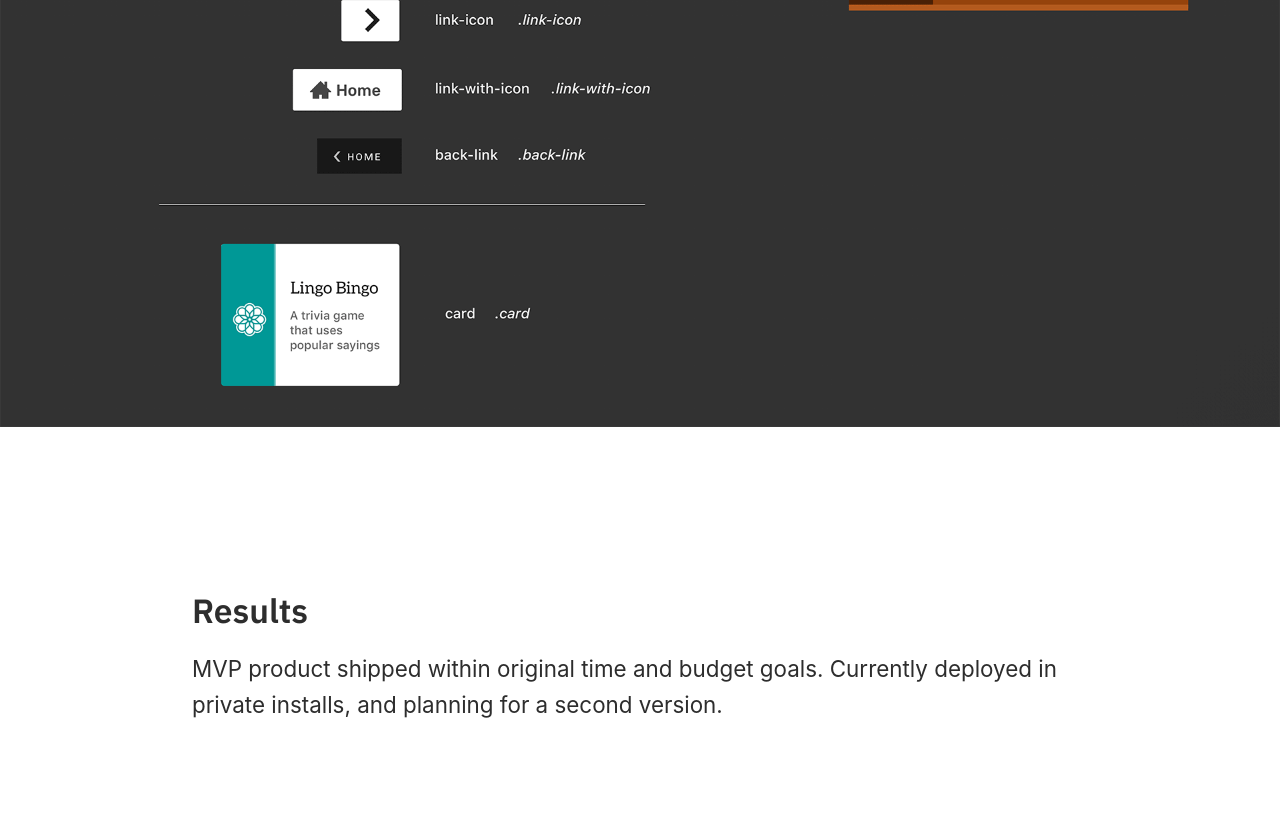
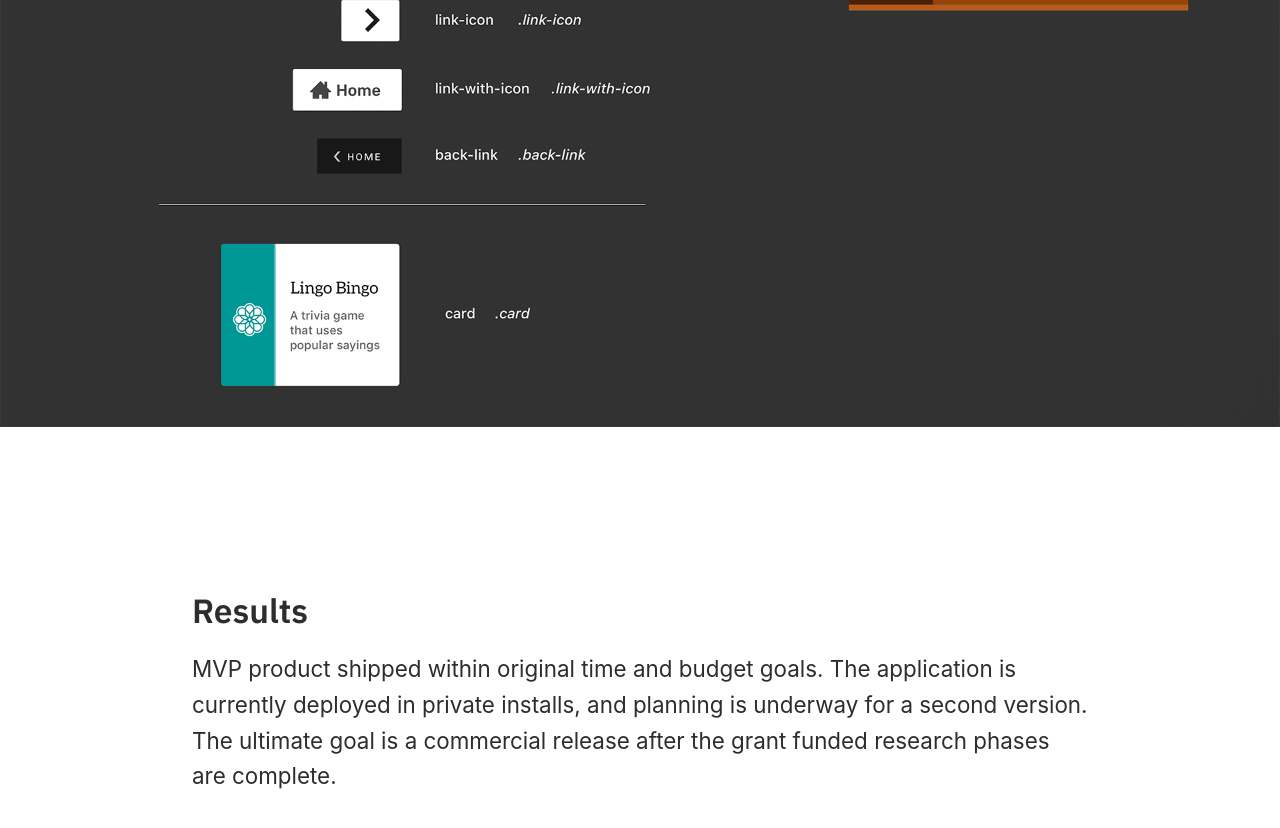
Before and after one commit to browningeric/browningeric, a Jekyll site: the page built from case-studies/hearthstone.html, in a window 1280 px wide and 900 px high, scrolled down 4945 px. Shown: the top 828 px of the window. Built offline with Jekyll 4.4.1, drawn with Linux system fonts in a browser that asks for light colours; some web fonts are replaced.

```diff
--- a/case-studies/hearthstone.html
+++ b/case-studies/hearthstone.html
@@ -49,7 +49,7 @@ title: Case Study | Hearthstone Alzheimer Care App
   <section>
     <div class="container">
       <h2>Results</h2>
-      <p>MVP product shipped within original time and budget goals. Currently deployed in private installs, and planning for a second version.</p>
+      <p>MVP product shipped within original time and budget goals. The application is currently deployed in private installs, and planning is underway for a second version. The ultimate goal is a commercial release after the grant funded research phases are complete.</p>
     </div>
   </section>
   </div>
--- a/case-studies/peak-telematics.html
+++ b/case-studies/peak-telematics.html
@@ -67,7 +67,7 @@ title: Case Study | Peak Telematics Darby App
 
     <div class="container">
       <h2>Results</h2>
-      <p>MVP product launched within original timeframe goals. Product acquired by Azuga, who is currently representing it.</p>
+      <p>MVP product launched within original timeframe goals. The application worked well for a lengthy sales cycle, eventually being by acquired Azuga, who is currently representing it.</p>
     </div>
   </section>
 </body>
--- a/detailsdetails.html
+++ b/detailsdetails.html
@@ -11,7 +11,7 @@ title: Hi InVision, I'm Eric Browning
     <section>
       <div class="introduction">
         <img alt="Invision logo" class="invision-header-image" src="{{base}}/assets/images/invision/InVision-icon-pink.png">
-        <h1>Hi InVision, I'm Eric Browning, a designer bridging technical and creative teams to build better products.</h1>
+        <h1>Hi InVision I'm Eric Browning, a designer bridging technical and creative teams to build better products.</h1>
         <p>I’m looking to grow my leadership and collaboration skills and work with a diverse team to make an impact .</p>
         <p class="contact-links"><a href="mailto:eric.browning@gmail.com">eric.browning@gmail.com</a> | <a href="tel:14193781267">419-378-1267</a></p>
       </div>
```
